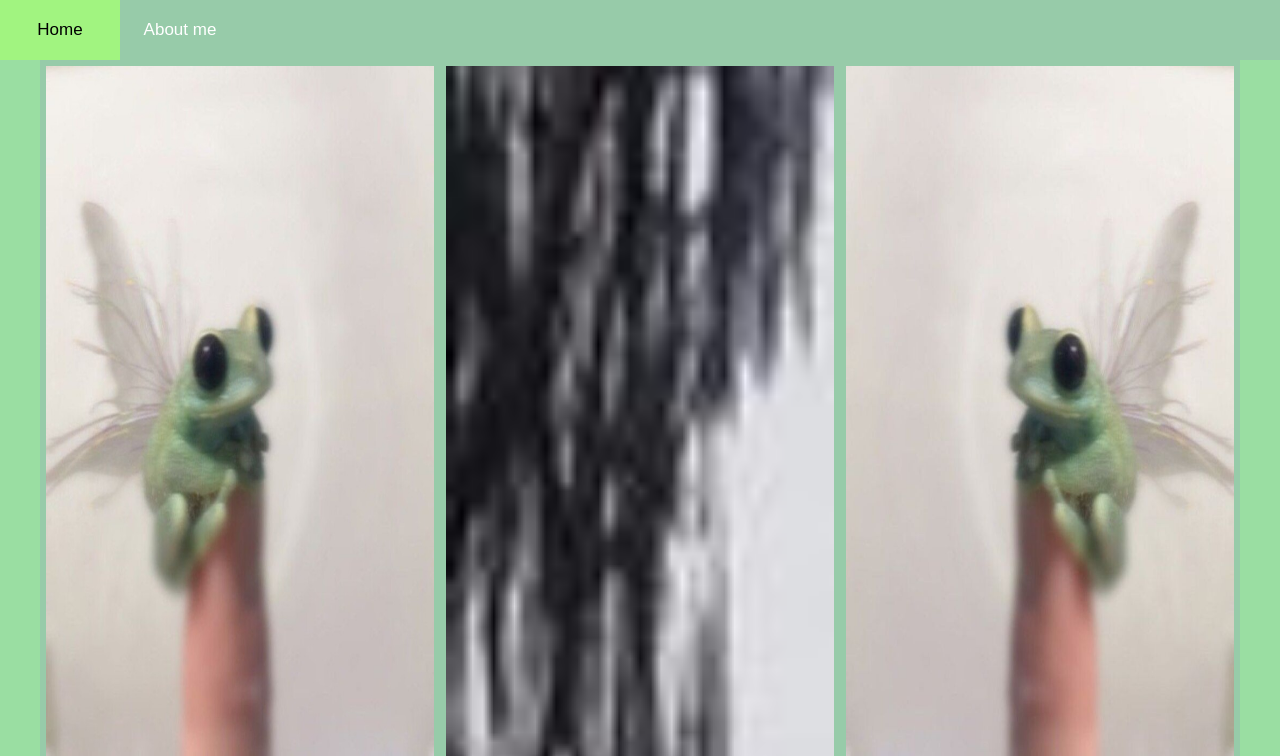
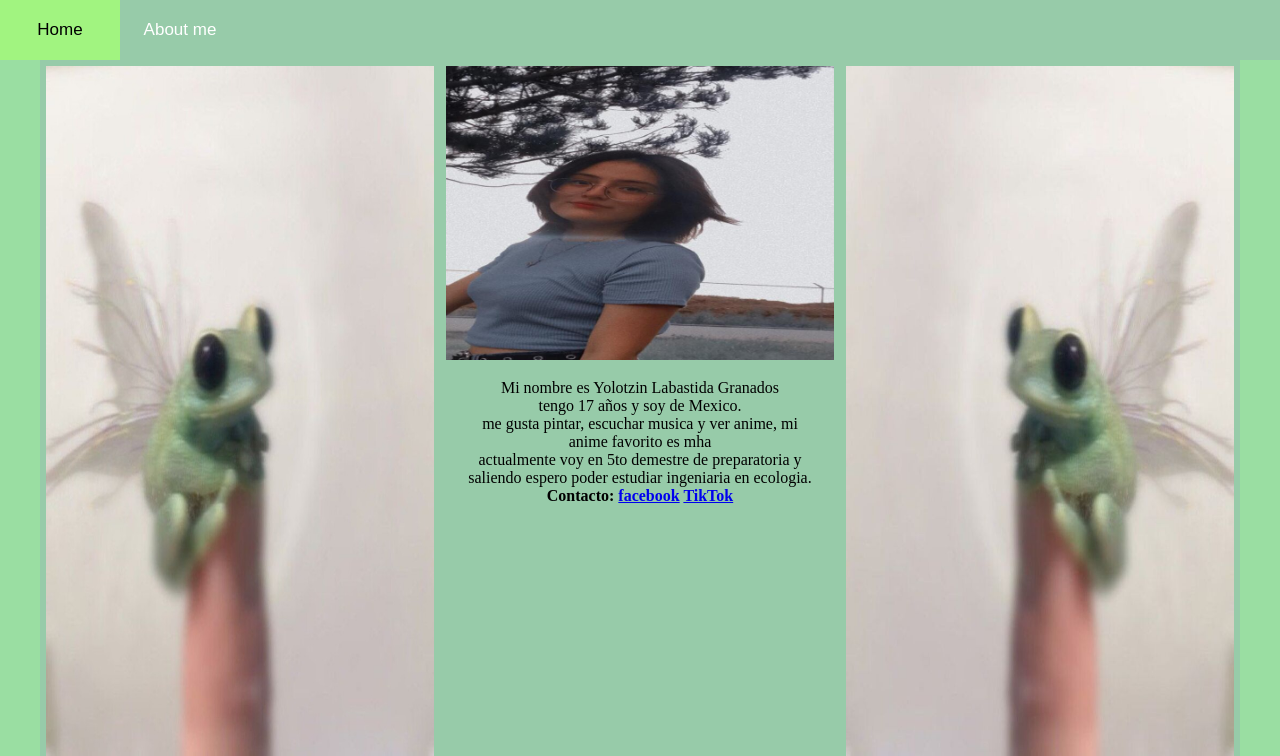
Before and after one commit to sponkurtus2/YoyisAboutMe.com, a plain HTML site: page index.html in a window 1280 px wide. Shown: the top 756 px of the page. Drawn offline with Linux system fonts and the light colour scheme.

Commit message:
Update index.html

```diff
--- a/index.html
+++ b/index.html
@@ -29,7 +29,7 @@
 
 
      <div class="gallery">
-        <img src="img/Yoyiss.jpeg">
+        <img src="img/YoYis.jpeg">
           <div class="Description">Mi nombre es Yolotzin Labastida Granados <br> tengo 17 años y soy de Mexico. <br> me gusta pintar, escuchar musica y ver anime, mi anime favorito es mha <br> actualmente voy en 5to demestre de preparatoria y saliendo espero poder estudiar ingeniaria en ecologia. <br> <b>Contacto: <a href="https://www.facebook.com/yolotzin.labastida">facebook</a> <a href="https://www.tiktok.com/@yolotzinlabastida?lang=es">TikTok</a> </b> </div>
       </div>
 
```
